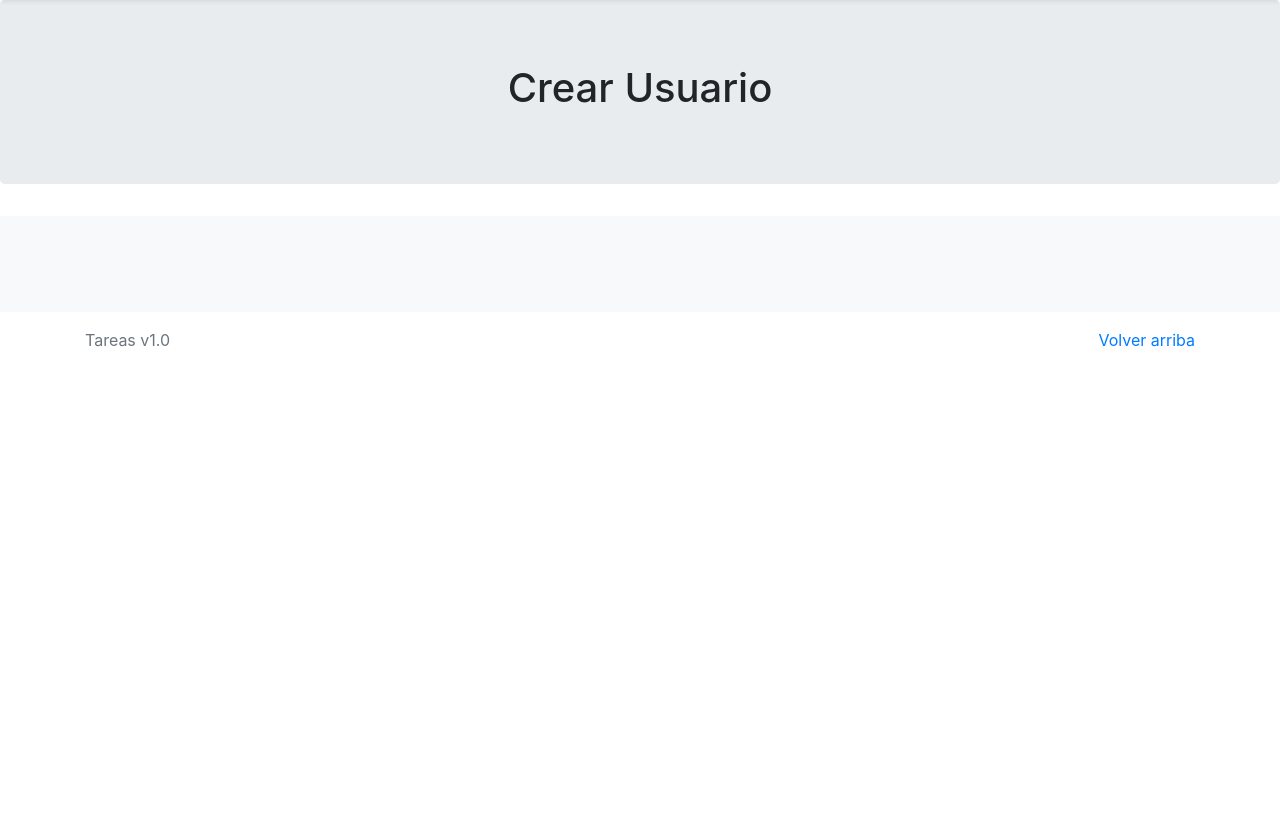
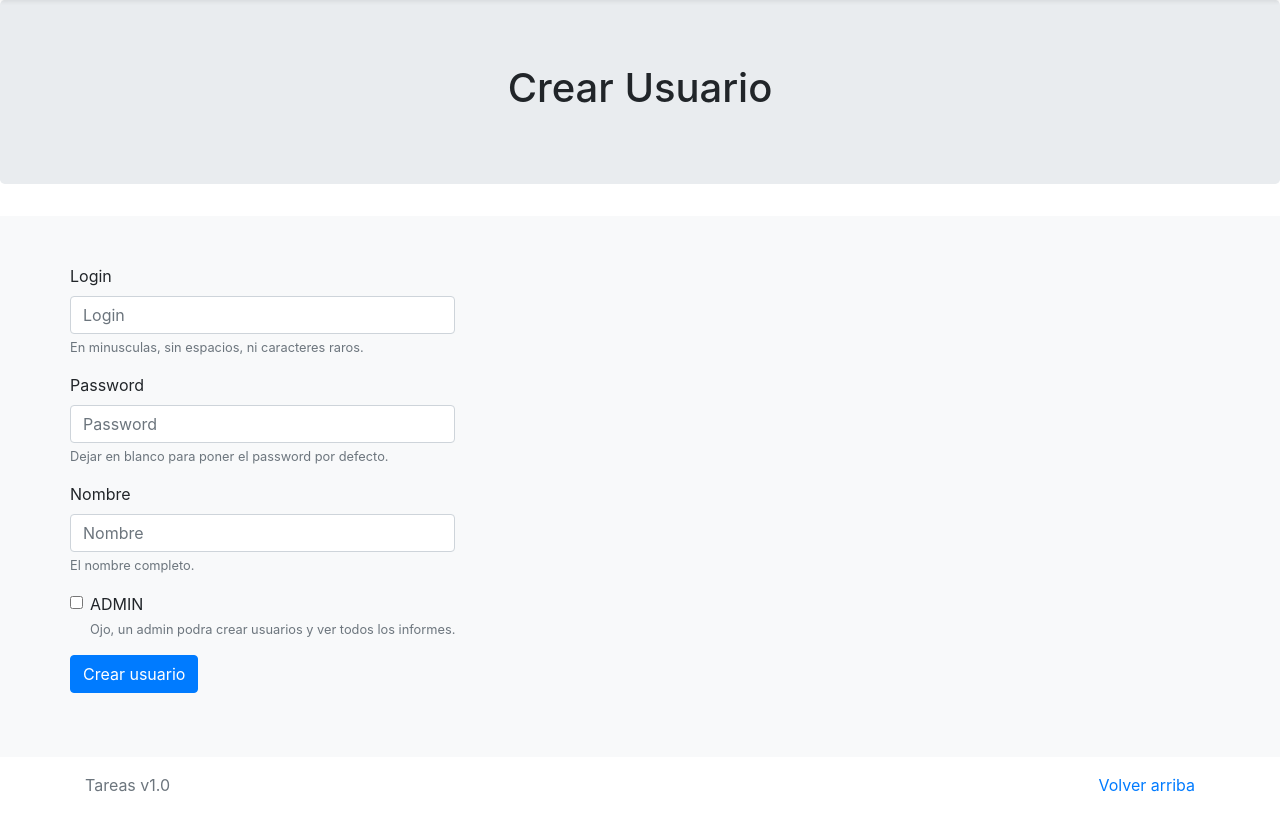
Before and after one commit to joan16v/symfony5-tasks-app, a Symfony app: template templates/createUser.html.twig in a window 1280 px wide. Shown: the part 56-869 px from the top of the page. Before the commit the page ends 403 px from the top, so only its background shows below. Run offline with Twig, Linux system fonts and the light colour scheme; the template is opened without the code that fills it, so the values that code supplies are empty; some libraries are stand-ins or nearby versions.

Commit message:
user creation

```diff
--- a/templates/createUser.html.twig
+++ b/templates/createUser.html.twig
@@ -20,7 +20,29 @@
             <div class="container">
                 <div class="row">
                     <div class="table-responsive-xl">
-
+                        <form action="" method="POST">
+                            <div class="form-group">
+                                <label for="login">Login</label>
+                                <input type="text" class="form-control" id="login" name="login" placeholder="Login" autocomplete="off">
+                                <small id="loginHelp" class="form-text text-muted">En minusculas, sin espacios, ni caracteres raros.</small>
+                            </div>
+                            <div class="form-group">
+                                <label for="password">Password</label>
+                                <input type="password" class="form-control" id="password" name="password" placeholder="Password">
+                                <small id="passwordHelp" class="form-text text-muted">Dejar en blanco para poner el password por defecto.</small>
+                            </div>
+                            <div class="form-group">
+                                <label for="name">Nombre</label>
+                                <input type="text" class="form-control" id="name" name="name" placeholder="Nombre">
+                                <small id="nameHelp" class="form-text text-muted">El nombre completo.</small>
+                            </div>
+                            <div class="form-group form-check">
+                                <input type="checkbox" class="form-check-input" id="admin" name="admin">
+                                <label class="form-check-label" for="admin">ADMIN</label>
+                                <small id="adminHelp" class="form-text text-muted">Ojo, un admin podra crear usuarios y ver todos los informes.</small>
+                            </div>
+                            <button type="submit" class="btn btn-primary">Crear usuario</button>
+                        </form>
                     </div>
                 </div>
             </div>
```
Also changed, not shown: src/Controller/AdminController.php (+36 -1 lines).
